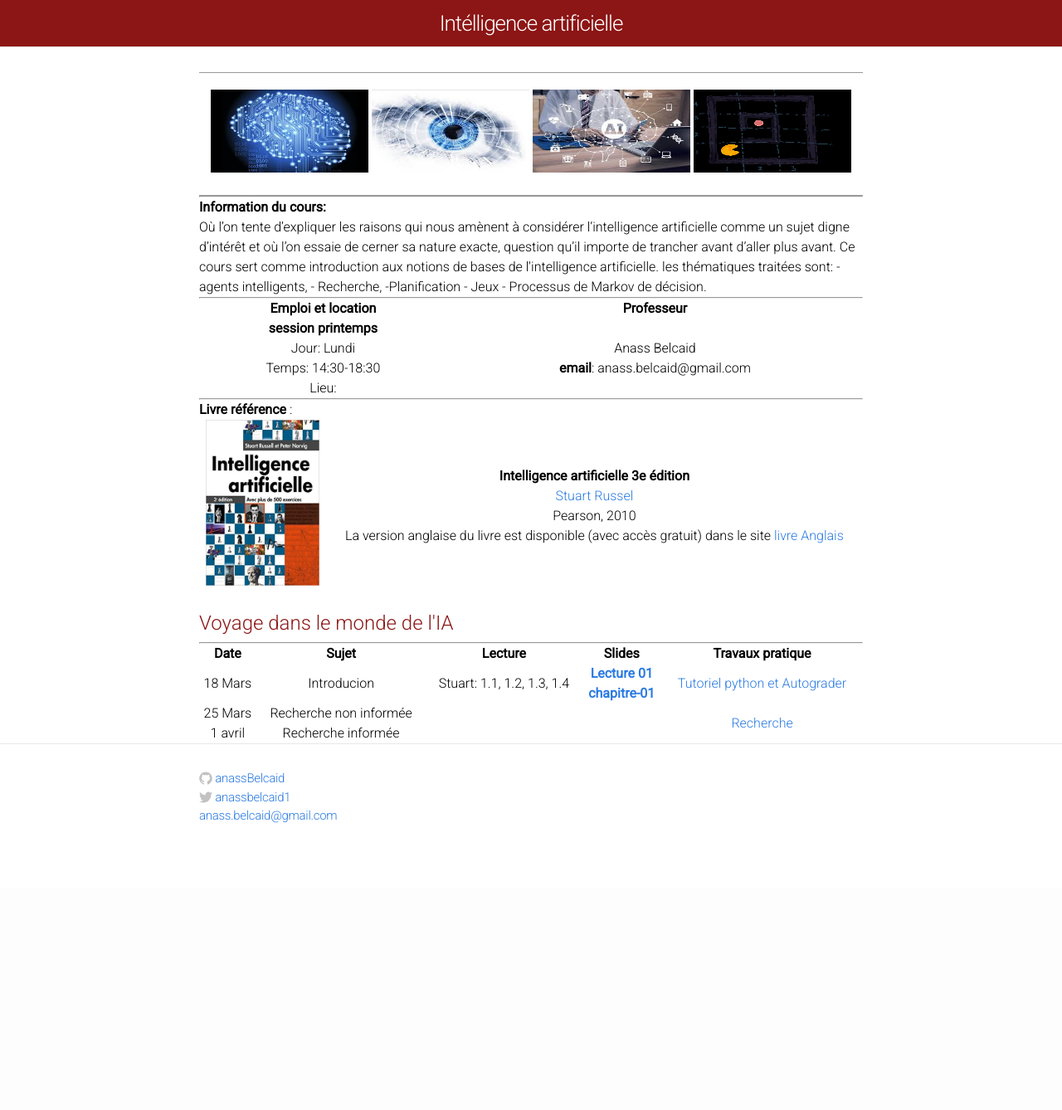
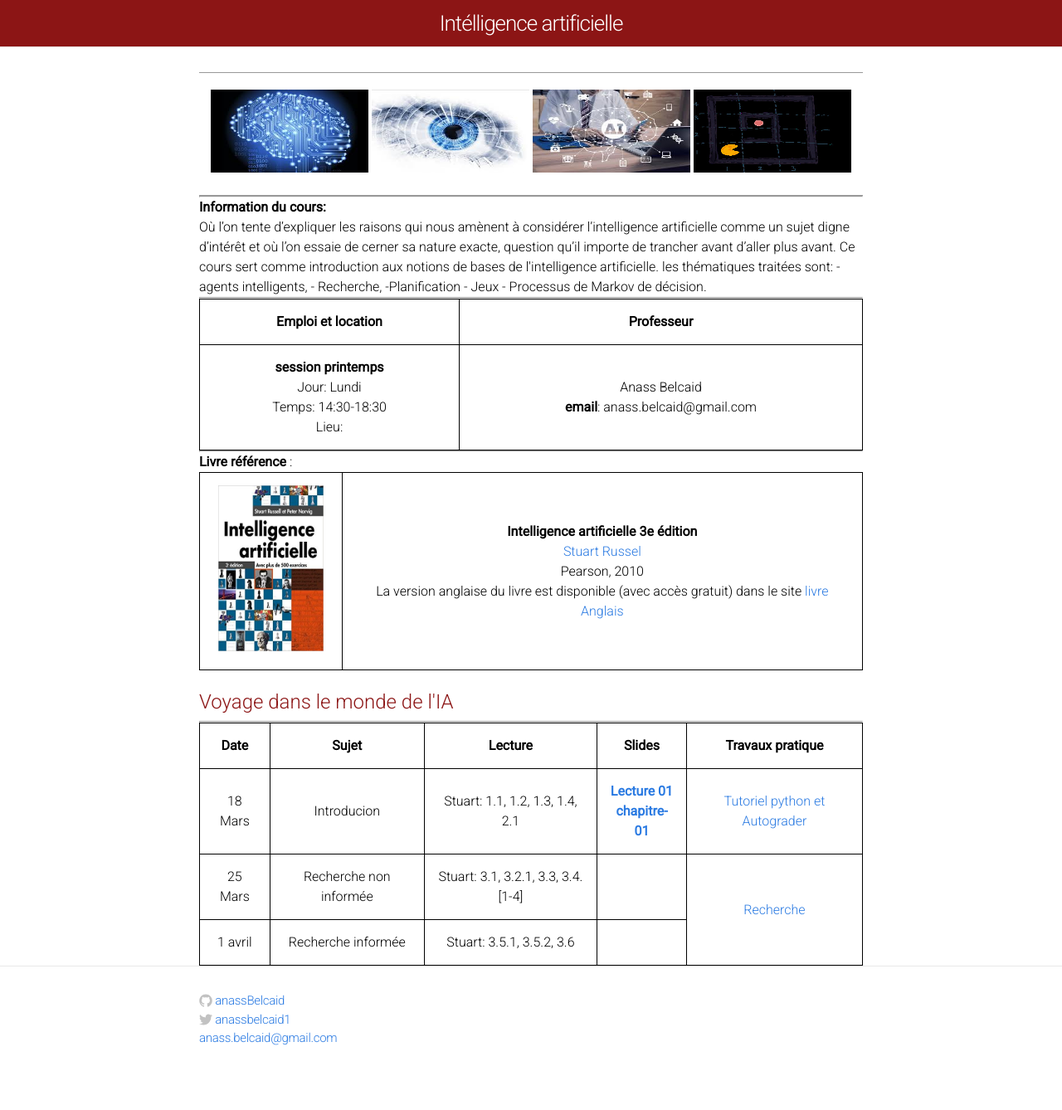
Before and after one commit to intelligenceartificielensaf/intelligenceartificielensaf.github.io, a Jekyll site: the page built from index.html, in a window 1280 px wide. Shown: the whole page at 83% size. Built offline with Jekyll 4.4.1, drawn with Linux system fonts in a browser that asks for light colours; before the commit the page ends 1070 px from its top, so only the background shows below that.

Commit message:
reading for lecture 2 and lecture 3

```diff
--- a/css/main.css
+++ b/css/main.css
@@ -245,6 +245,15 @@ th,tr {
 }
 
 
+
+/* tables */
+table, th, td {
+  border: 1px solid black;
+  border-collapse: collapse;
+  padding: 15px;
+  border-spacing: 5px;
+}
+
 /* Post styles */
 /* ----------------------------------------------------------*/
 
--- a/index.html
+++ b/index.html
@@ -90,7 +90,7 @@ artificielle. les thématiques traitées sont: -agents intelligents, - Recherche
   <tr >
     <td>18 Mars</td>
     <td>Introducion</td>
-    <td>Stuart: 1.1, 1.2, 1.3, 1.4</td>
+    <td>Stuart: 1.1, 1.2, 1.3, 1.4, 2.1</td>
     <th> <a
            href="https://github.com/intelligenceartificielensaf/intelligenceartificielensaf.github.io/blob/master/lectures/18_03_introduction.pdf">Lecture
            01</a> <br>
@@ -104,7 +104,7 @@ artificielle. les thématiques traitées sont: -agents intelligents, - Recherche
     <tr class="bordered">
     <td>25 Mars</td>
     <td>Recherche non informée</td>
-    <td></td>
+    <td> Stuart: 3.1, 3.2.1, 3.3, 3.4.[1-4]</td>
     <th>   </th>
     <td rowspan="2">
       <a href="travaux_pratiques/introduction_python">
@@ -115,7 +115,7 @@ artificielle. les thématiques traitées sont: -agents intelligents, - Recherche
     <tr>
     <td>1 avril</td>
     <td>Recherche informée</td>
-    <td></td>
+    <td>Stuart: 3.5.1, 3.5.2, 3.6</td>
     <th>   </th>
     </td>
   </tr>
```
